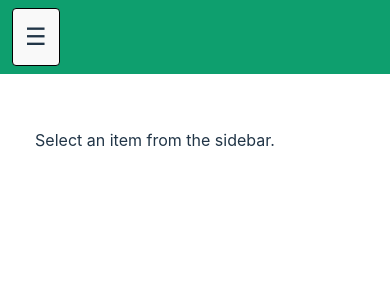
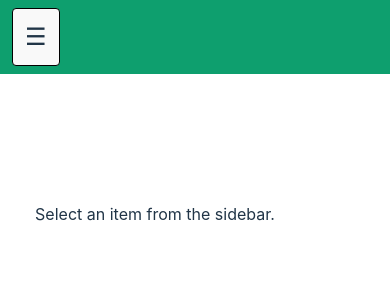
Before and after one commit to MatthewNweke/esports, a React (Vite) app: page /dashboard in a window 390 px wide. Shown: the top 300 px of the page. Built offline with nearby package versions, Linux system fonts and the light colour scheme; what tw-elements would draw is missing.

Commit message:
feat: dashboard

```diff
--- a/src/dashboard/Dashboard.jsx
+++ b/src/dashboard/Dashboard.jsx
@@ -23,10 +23,21 @@ const Dashboard = () => {
   };
 
   return (
+    <div>
+      <div className='bg-green-500 block max-lg:w-screen py-2 lg:hidden'>
+        <button
+          onClick={() => setMobileMenu(!mobileMenu)}
+          className="lg:hidden text-2xl block border rounded border-black p-3 relative left-3"
+        >
+          &#9776;
+        </button>
+      </div>
+
     <div className="flex  overflow-hidden">
       <Sides onItemSelected={handleItemSelected} />
 
-      <MainContent selectedItem={selectedItem} />
+      <MainContent  selectedItem={selectedItem} />
+    </div>
     </div>
   );
 };
--- a/src/dashboard/DepositHistory.jsx
+++ b/src/dashboard/DepositHistory.jsx
@@ -2,7 +2,7 @@ import PricingPlan from '../components/PricingPlan';
 
 const DepositHistory = () => {
   return (
-    <div>
+    <div className=''>
       <div className="px-3 mt-5111 bg-white relative bottom-6 py-3 w-[90%] translate-x-[-50%] left-1/2 m-0 rounded shadow-lg">
         <p className=" py-5  font-semibold text-[1.2rem] ">All Transactions</p>
         <div className="bg-green-500 rounded h-[5rem] py-8 flex justify-around items-center cursor-pointer hover:bg-[#00000010]  ">
--- a/src/dashboard/MainContent.jsx
+++ b/src/dashboard/MainContent.jsx
@@ -37,8 +37,9 @@ const MainContent = ({ selectedItem }) => {
   return (
 
 
-      <main className=" w-[75%]  translate-x-[-90%] relative left-[90%]  max-lg:w-[90%] max-lg:mt-32">
+      <main className=" w-[75%]  translate-x-[-90%] relative left-[90%] max-lg:w-[90%] max-lg:mt-32">
       <Header/>
+
       {contentMap[selectedItem] || <p>Select an item from the sidebar.</p>}
 
     </main>
--- a/src/dashboard/Sides.jsx
+++ b/src/dashboard/Sides.jsx
@@ -23,11 +23,11 @@ const Sides = ({ onItemSelected }) => {
   ];
 
   return (
-    <div className="fixed top-0  h-screen z-50">
-      <div className='bg-green-500 block  max-lg:w-screen py-2 lg:hidden'>
+    <div className={`fixed top-0  ${mobileMenu ? 'z-50' : 'z-50'}`}>
+      <div className={`bg-green-500 block z-50 max-lg:w-screen py-2 lg:hidden ${mobileMenu ? 'z-50' : ''}`}>
         <button
           onClick={() => setMobileMenu(!mobileMenu)}
-          className="lg:hidden text-2xl block border z-50 rounded border-black p-3 relative left-3"
+          className="lg:hidden text-2xl block border rounded border-black p-3 relative left-3"
         >
           &#9776;
         </button>
@@ -36,8 +36,8 @@ const Sides = ({ onItemSelected }) => {
         className={`${
           mobileMenu
             ? 'translate-x-0 shadow-xl'
-            : '-translate-x-full max-lg:overflow-y-hidden shadow-none'
-        } font-semibold  text-black overflow-y-auto h-screen  fixed w-full my-4 ml-4 rounded-xl duration-300 transition-transform bg-white  lg:translate-x-0 lg:static `}
+            : '-translate-x-full max-lg:overflow-y-hidden shadow-none '
+        } font-semibold overflow-hidden text-black overflow-y-auto h-screen fixed w-full my-4 ml-4 rounded-xl duration-300 transition-transform bg-white  lg:translate-x-0 lg:static `}
       >
         <nav>
           <ul className="p-4 sm:p-10 w-full sm:w-72 flex flex-col justify-center gap-8">
```
